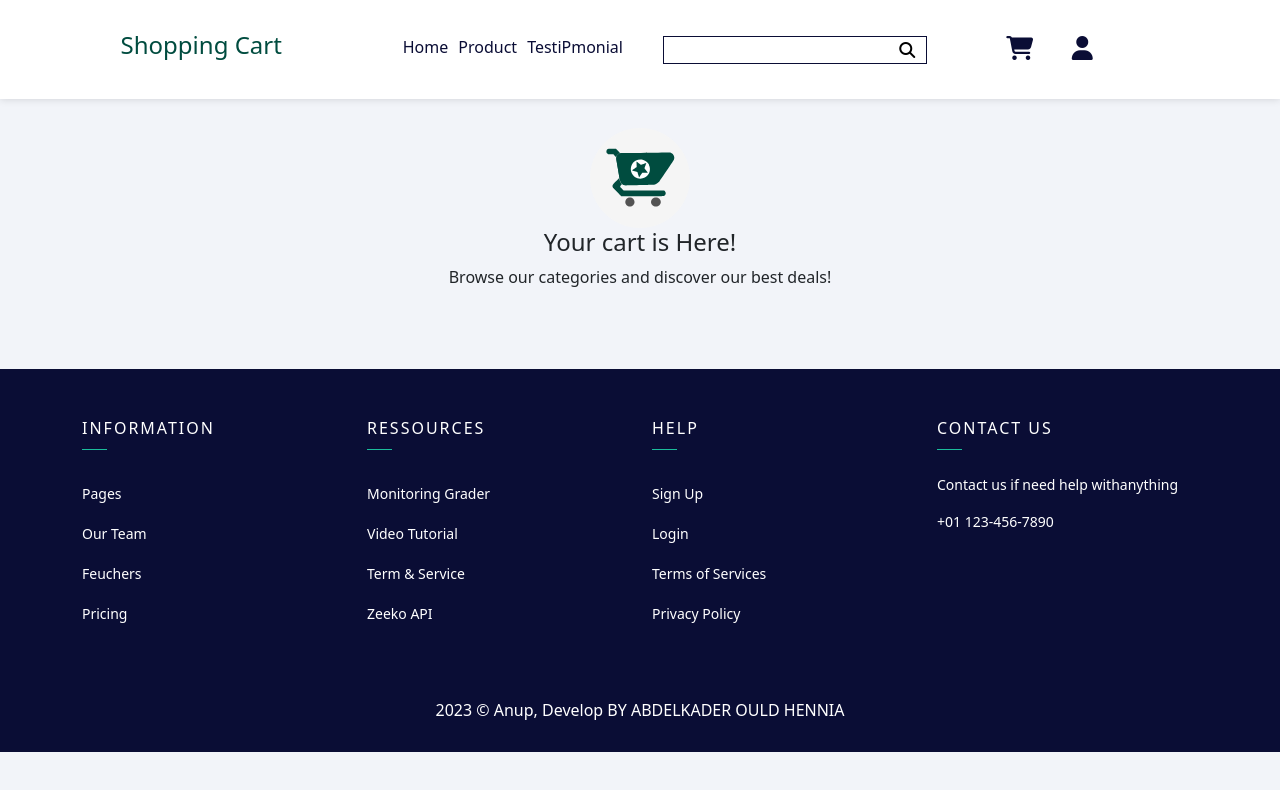
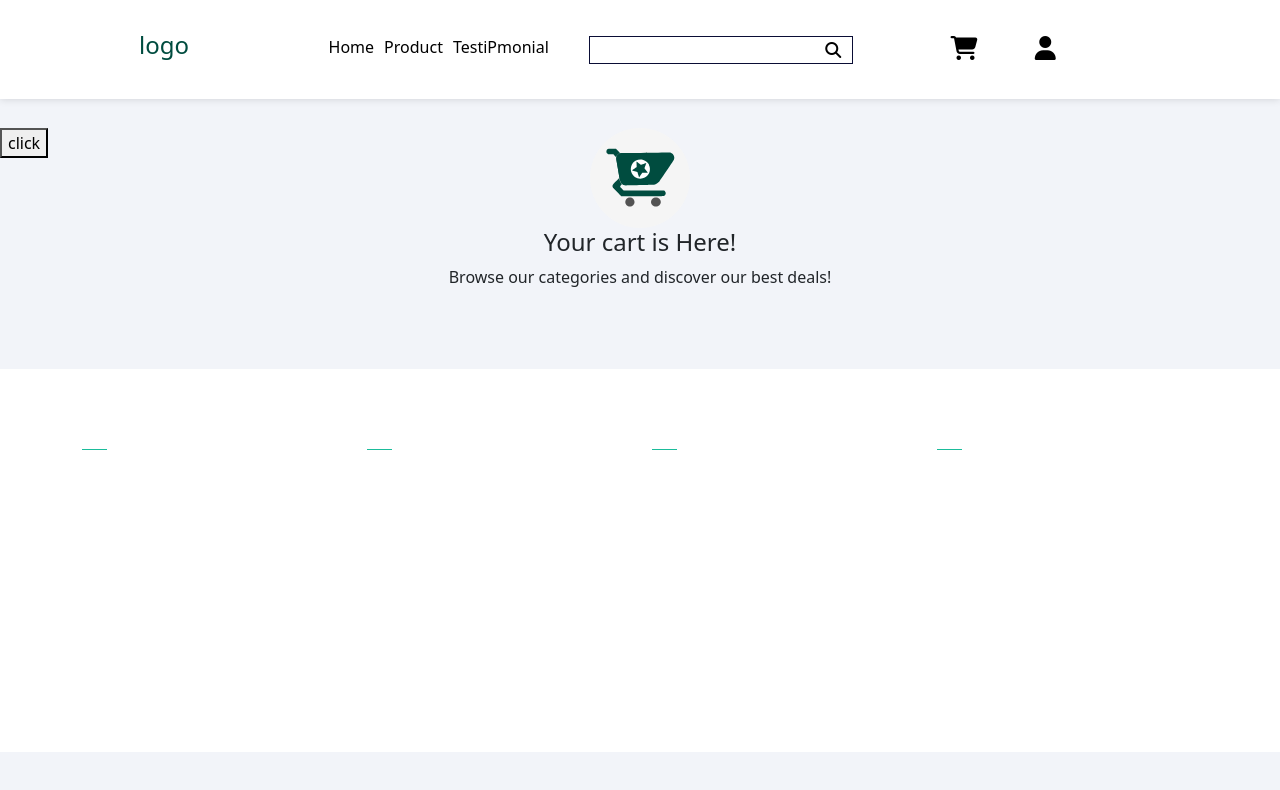
Before and after one commit to Kader1680/SmallShoppingCart, a React (Create React App) app: page /SmallShoppingCart/cart in a window 1280 px wide. Shown: the top 790 px of the page. Built offline with nearby package versions, Linux system fonts and the light colour scheme.

Commit message:
add light dark theme

```diff
--- a/src/App.js
+++ b/src/App.js
@@ -1,4 +1,4 @@
-import { React } from "react"
+import { React, createContext, useState } from "react"
 import {BrowserRouter as Router, Routes, Route} from "react-router-dom"
 import Navbar from "./comenents/navbar"
 import Cart from "./pages/cart/cart";
@@ -12,29 +12,40 @@ import SliderImg from "./comenents/SliderImg";
 import Login from "./pages/login/form";
 import Home from "./pages/home/home";
 import Footer from "./comenents/footer/footer";
+import Product from "./pages/shopping/product";
+
+export const ThemeContext = createContext();
 export  function App() {
+  const [dark, setdark] = useState("");
+
+  function DarkMethod() {
+    setdark(!dark)
+  }
+
   return (
-    <div className="App">
+    <ThemeContext.Provider value={dark} >
+
+<div  className="App">
+              <button  style={{ zIndex:"9999", position:"absolute" }} onClick={DarkMethod} >click</button>
       <ShopContextProvider>
-          <Router>
+      <Router>
               <Navbar  />
-              {/* <Home /> */}
-              {/* <SliderImg /> */}
               <Routes>
+
                   <Route path="/SmallShoppingCart" element={<Home/>} />
-
                   <Route path="/SmallShoppingCart/test" element={<Test />} />
                   <Route path="/SmallShoppingCart/shop" element={<Shopping/>} />
                   <Route path="/SmallShoppingCart/login" element={<Login />} />
-
                   <Route path="/SmallShoppingCart/cart" element={<Cart/>} />
-
               </Routes>
               <Footer/>
           </Router>
       </ShopContextProvider>
 
     </div>
+
+    </ThemeContext.Provider>
+
   );
 }
 
--- a/src/comenents/Count.jsx
+++ b/src/comenents/Count.jsx
@@ -2,7 +2,7 @@ import React from 'react'
 
 const Mycount = ( {count} ) => {
   return (
-    <div count={count}> </div>
+    <div  count={count} >{count} </div>
   )
 }
 
--- a/src/comenents/Head.jsx
+++ b/src/comenents/Head.jsx
@@ -1,12 +1,16 @@
-import React from 'react'
+import React, {useContext} from 'react'
 import z from '../img/r (1).png'
 import z1 from '../img/r (2).png'
 import z2 from '../img/r (3).png'
 import z3 from '../img/r (4).png'
 import z4 from '../img/r (5).png'
+import { ThemeContext } from '../App'
+
 const Head = () => {
+const dark = useContext(ThemeContext);
+
   return (
-    <div style={{color:"#0a0d35", margin: "25px 0px 50px 0px" }} className='text-center ms-4 me-4'>
+    <div style={{color: dark ? "white" :"#0a0d35" , margin: "25px 0px 50px 0px" }} className='text-center ms-4 me-4'>
     <h1 style={ {  textDecoration:"underline " }} >Ower Testimonial</h1>
     <p style={ { textAlign:"center", Width: "200px" }}> Lorem ipsum is a placeholder text commonly used to demonstrate
     Lorem ipsum is a placeholder text commonly used to demonstrate
--- a/src/comenents/footer/footer.jsx
+++ b/src/comenents/footer/footer.jsx
@@ -1,9 +1,16 @@
-import React from 'react'
+import React, { useContext } from 'react'
 import './footer.css'
+
+
+import {ThemeContext} from "../../App"
+
+
 export default function Footer() {
+  const dark = useContext(ThemeContext)
+
   return (
     <div>
-       <footer class="section bg-footer">
+       <footer class="section bg-footer " style={ { backgroundColor: dark ? "black" : "white "}} >
        <div class="container">
 <div class="row">
 <div class="col-xs-6 col-sm-6 col-md-6 col-lg-3 col-xl-3 ">
--- a/src/comenents/navbar.jsx
+++ b/src/comenents/navbar.jsx
@@ -1,14 +1,18 @@
-import React from 'react'
+import React, { useContext } from 'react'
 import 'bootstrap/dist/css/bootstrap.min.css';
 import { Link } from 'react-router-dom';
-
+import '../App'
 import "./navbar.scss"
 import { useState } from 'react';
-import logo from "../img/logo.png"
+import Mycount from '../comenents/Count';
+
+
+import {ThemeContext} from "../App"
 
 // import MyCount from './Count';
 export default function Navbar() {
 
+  const dark = useContext(ThemeContext)
 
   const [Nav, setNav] = useState(false);
 
@@ -18,26 +22,25 @@ export default function Navbar() {
 
 
 
-
   return (
-    <nav className=' p-4 '>
+    <nav className=' p-4 ' style={ { backgroundColor: dark ? "black" : "white "}}  >
 
             <div className='container content'>
             <h4>
                 <Link class="logo text-decoration-none" to="/SmallShoppingCart">
-                    Shopping Cart
+                    logo
                 </Link>
             </h4>
-            <div class={`leftSide ${(Nav ? "blk" : '')}`}>
-              <ul>
-                <li>
-                  <Link target="_parent" class="text-decoration-none" to="/SmallShoppingCart">Home</Link>
+            <div style={{ color : dark ? "white" : "black"  }} class={`leftSide ${(Nav ? "blk" : '')}`}>
+              <ul >
+                <li  >
+                  <Link style={{ color : dark ? "white" : "black"  }}  target="_parent" class="text-decoration-none" to="/SmallShoppingCart">Home</Link>
                 </li>
                 <li>
-                  <Link target="_parent" class="text-decoration-none" to="/SmallShoppingCart/shop">Product</Link>
+                  <Link style={{ color : dark ? "white" : "black"  }} target="_parent" class="text-decoration-none" to="/SmallShoppingCart/shop">Product</Link>
                 </li>
                 <li>
-                   <Link target="_parent" class="text-decoration-none" to="/SmallShoppingCart/test">TestiPmonial</Link>
+                   <Link style={{ color : dark ? "white" : "black"  }} target="_parent" class="text-decoration-none" to="/SmallShoppingCart/test">TestiPmonial</Link>
                 </li>
 
               </ul>
@@ -47,12 +50,12 @@ export default function Navbar() {
                 </div>
             </div>
 
-            <Link to="/SmallShoppingCart/cart"><i class="shop text-decoration-none fa-solid fa-cart-shopping fs-4">
+            <Link to="/SmallShoppingCart/cart"><i style={{ color : dark ? "white" : "black"  }} class="shop text-decoration-none fa-solid fa-cart-shopping fs-4">
 
             </i>
 
             </Link>
-            <Link to="/SmallShoppingCart/login"><i class="fa-solid fa-user fs-4"></i></Link>
+            <Link to="/SmallShoppingCart/login"><i style={{ color : dark ? "white" : "black"  }} class="fa-solid fa-user fs-4"></i></Link>
 
             <i onClick={Dnav} class= "fs-2 fa-solid fa-bars"></i>
             </div>
--- a/src/comenents/testimonial/test.jsx
+++ b/src/comenents/testimonial/test.jsx
@@ -1,19 +1,24 @@
-import React, {useEffect} from 'react'
+import React, {useContext, useEffect} from 'react'
 import './test.css'
 import Aos from 'aos'
 // import 'aos/dist/aos'
 import 'aos/dist/aos.css'
 import Head from '../Head';
+
+import { ThemeContext } from '../../App';
 export default function Test() {
+
+  const dark = useContext(ThemeContext)
+
    useEffect(() => {
          Aos.init({duration: 3000 });
    }, []);
 
 
   return (
-    <div style={{ paddingTop:"5rem" }}>
-     <Head  />
-   <div data-aos='fade-up' className='wrape container' >
+    <div style={{ paddingTop:"5rem", backgroundColor : dark ? "black" : "white" }} >
+     <Head style={ {color : dark ? "white" : 'black' }}   />
+   <div style={ {color : dark ? "white" : 'black' }}  data-aos='fade-up' className='wrape container' >
       <figure class="snip1390">
    <img src="https://s3-us-west-2.amazonaws.com/s.cdpn.io/331810/profile-sample3.jpg" alt="profile-sample3" class="profile" />
    <figcaption>
--- a/src/pages/home/home.jsx
+++ b/src/pages/home/home.jsx
@@ -1,4 +1,4 @@
-import React from 'react'
+import { React, useContext } from "react"
 import './home.css'
 import Test from '../../comenents/testimonial/test'
 import z from '../../img/r (1).png'
@@ -9,10 +9,11 @@ import z4 from '../../img/r (5).png'
 
 
 export default function Home() {
+
   return (
     <main>
         <div class="intro text-center">
-            <h1>Select your Dress As Men</h1>
+            <h1>Select your Dress As </h1>
             <p>I am a web developer and I love to create websites.</p>
             <button>Learn More</button>
         </div>
--- a/src/pages/shopping/product.jsx
+++ b/src/pages/shopping/product.jsx
@@ -1,21 +1,25 @@
-import React, {useContext, useState, useEffect} from 'react'
+import React, {useContext, useState, useEffect, createContext} from 'react'
 import './product.css'
 import {ShopContext} from "../../context/ShopContext"
 // import 'bootstrap/dist/css/bootstrap.min.css';
 import Cart from '../cart/cart';
+import Mycount from '../../comenents/Count';
+import Navbar from '../../comenents/navbar';
 
 
 export default function Product(props) {
     const {id, title, price, img} = props.data
     const { cartItems, AddCart, RemoveCart } = useContext(ShopContext);
     const cartItemAmount = cartItems[id]
+    const [count, setcount] = useState(0);
 
-    const [count, setcount] = useState(0);
+
 
   return (
     <div class="container23">
 
       <div class="product-card">
+
         <div class="product-image">
           <img src= {img} alt="Product Image" />
         </div>
@@ -24,7 +28,7 @@ export default function Product(props) {
           <p class="product-price">{price}</p>
           <p class="product-description">This is a brief description of the product.</p>
           <div class="buttons">
-            <button onClick={()=>{ AddCart(id)} } class="add-to-cart"><i onClick={()=>setcount(count + 1)} class="fa-solid fa-bag-shopping"></i></button>
+            <button onClick={()=>{ AddCart(id)} } class="add-to-cart"><i onClick={()=>setcount(count + 1)} class="fa-solid fa-bag-shopping fs-4"></i></button>
             <div style={{ borderRadius: "50px", padding:"5px 10px", backgroundColor: "red", color :"white" }}>{count}</div>
             <button class="compare"><i class="fa-solid fa-bookmark"></i></button>
           </div>
```
